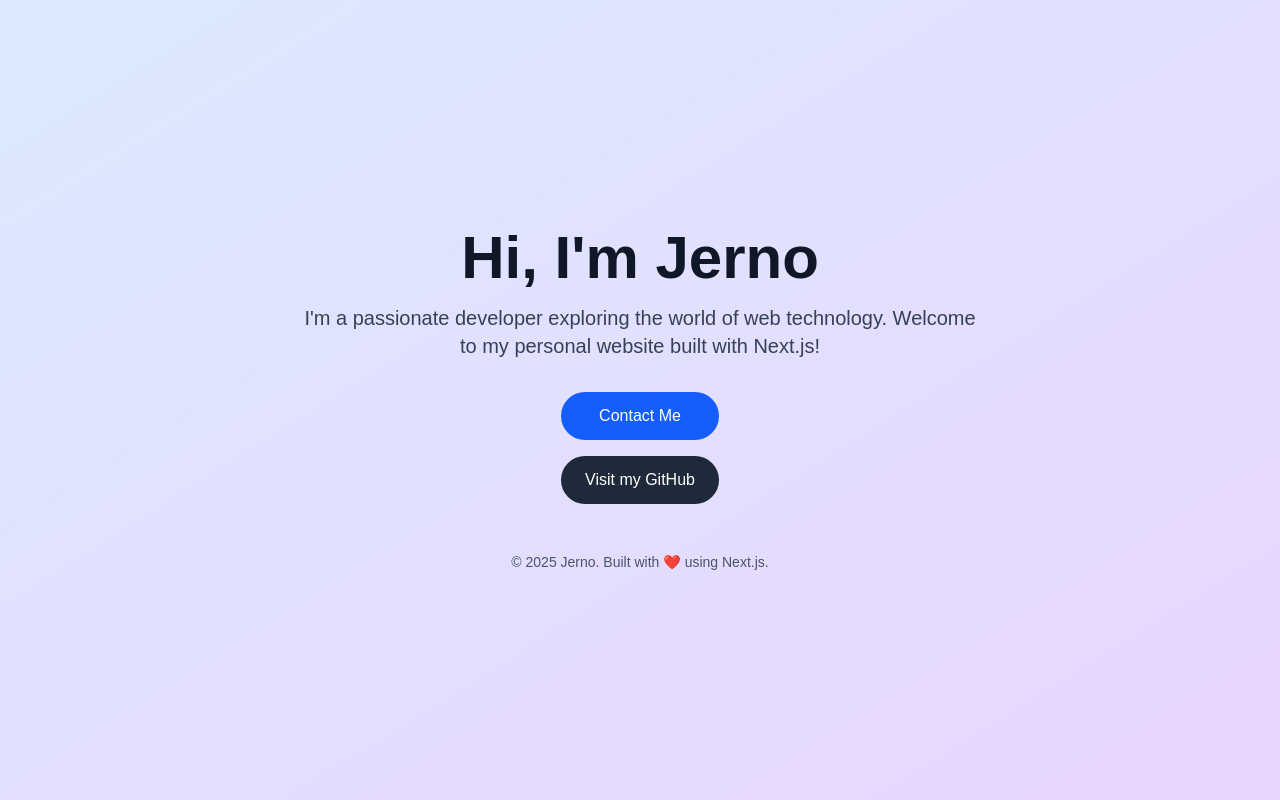
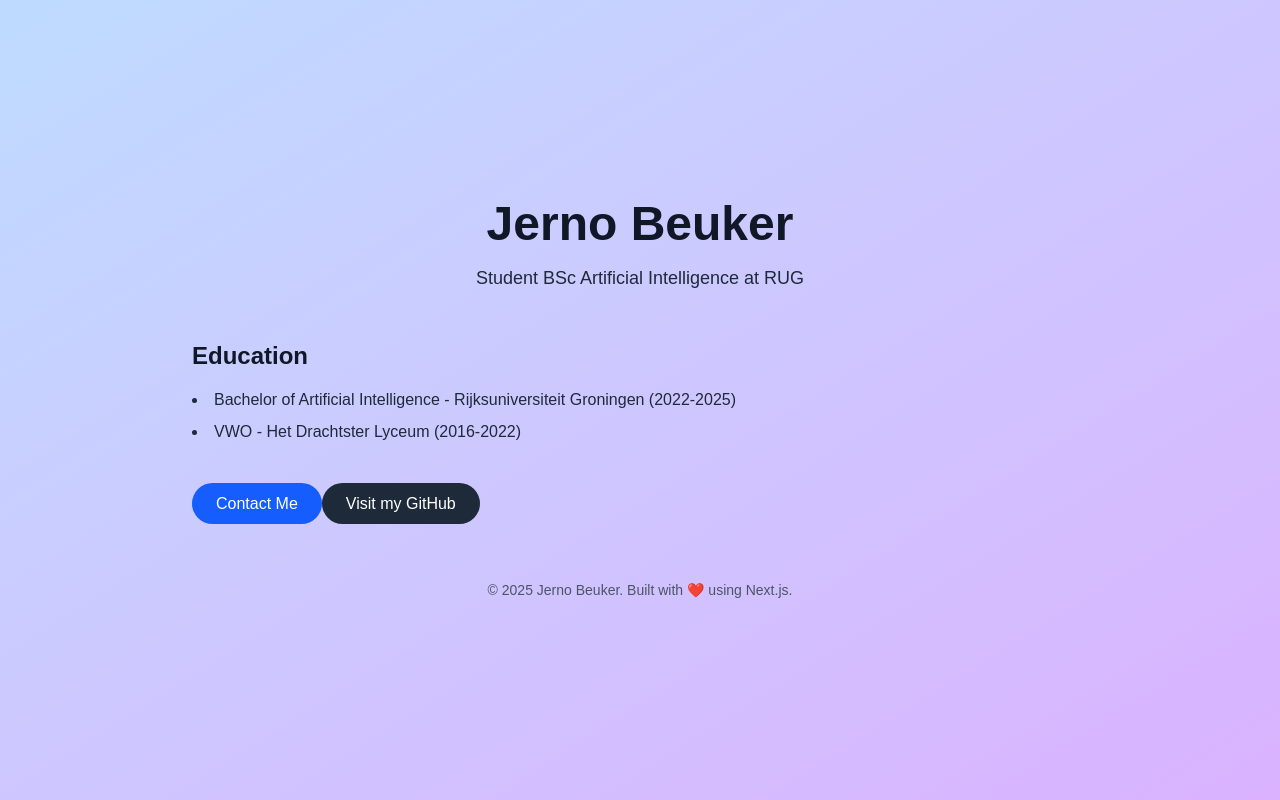
Before and after one commit to JernoBeuker0/Website, a Next.js app: page / in a window 1280 px wide. Built offline with nearby package versions, Linux system fonts and the light colour scheme.

Commit message:
Adding education section

```diff
--- a/app/page.tsx
+++ b/app/page.tsx
@@ -2,18 +2,27 @@
 
 export default function Home() {
   return (
-    <div className="flex flex-col min-h-screen items-center justify-center bg-gradient-to-br from-blue-100 to-purple-200 p-8 text-center">
-      <header className="mb-8">
-        <h1 className="text-4xl sm:text-6xl font-bold mb-4 text-gray-900">
-          Hi, I'm Jerno
-        </h1>
-        <p className="text-lg sm:text-xl text-gray-700 max-w-2xl">
-          I'm a passionate developer exploring the world of web technology.
-          Welcome to my personal website built with Next.js!
+    <div className="flex flex-col min-h-screen items-center justify-center bg-gradient-to-br from-blue-200 to-purple-300 p-8 text-center">
+      <header className="mb-12">
+        <h1 className="text-5xl font-bold mb-4 text-gray-900">Jerno Beuker</h1>
+        <p className="text-lg max-w-2xl text-gray-800">
+          Student BSc Artificial Intelligence at RUG
         </p>
       </header>
 
-      <main className="flex flex-col gap-4">
+      <main className="flex flex-col gap-12 w-full max-w-4xl text-left">
+
+        {/* Education Section */}
+        <section>
+          <h2 className="text-2xl font-semibold mb-4 text-gray-900">Education</h2>
+          <ul className="list-disc list-inside space-y-2 text-gray-800">
+            <li>Bachelor of Artificial Intelligence - Rijksuniversiteit Groningen (2022-2025)</li>
+            <li>VWO - Het Drachtster Lyceum (2016-2022)</li>
+          </ul>
+        </section>
+
+        {/* Contact Section */}
+        <section>
           <a
         href="mailto:jernobeuker0@gmail.com"
         className="px-6 py-3 bg-blue-600 hover:bg-blue-700 text-white rounded-full font-medium transition-colors"
@@ -28,10 +37,12 @@ export default function Home() {
           >
           Visit my GitHub
           </a>
+        </section>
+
       </main>
 
-      <footer className="mt-12 text-gray-600 text-sm">
-        © 2025 Jerno. Built with ❤️ using Next.js.
+      <footer className="mt-16 text-gray-600 text-sm">
+        © 2025 Jerno Beuker. Built with ❤️ using Next.js.
       </footer>
     </div>
   );
--- /dev/null
+++ b/tailwind.config.js
@@ -0,0 +1,7 @@
+module.exports = {
+    theme: {
+      extend: {},
+    },
+    darkMode: false, // <-- force light mode only
+    plugins: [],
+  };
```
Lines whose indentation alone changed are shown as unchanged.
